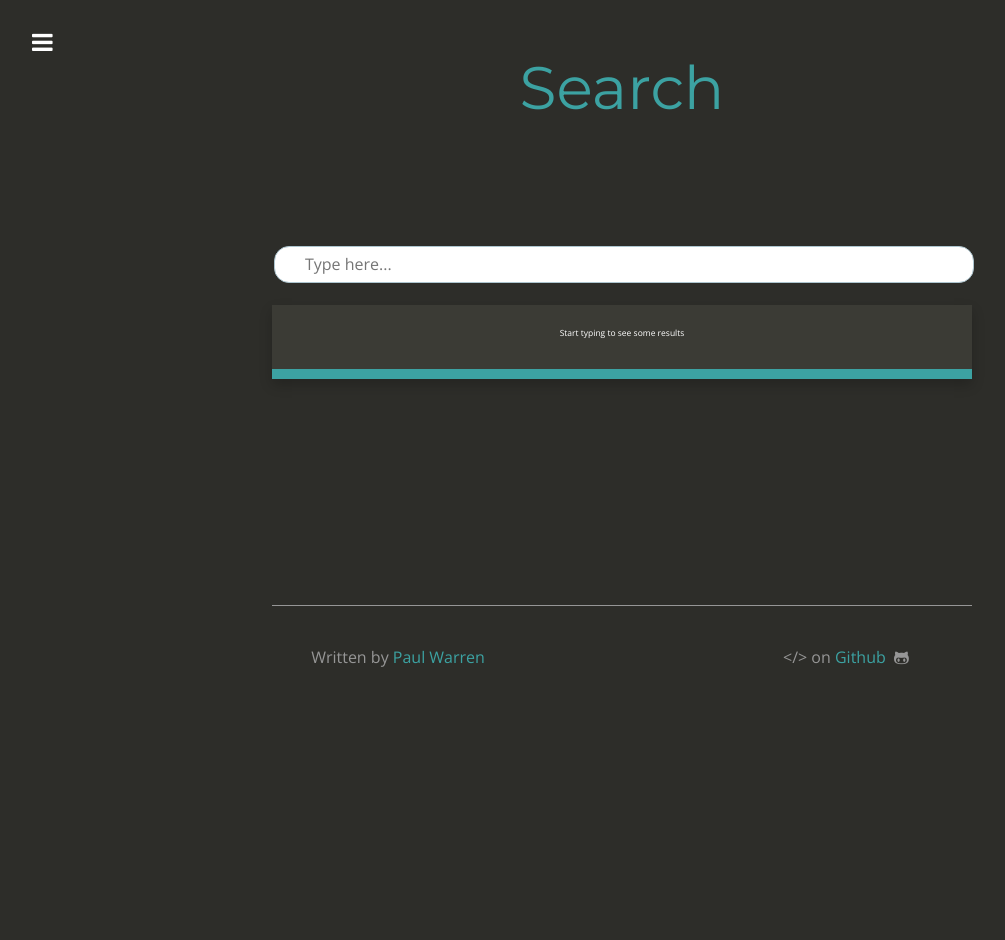
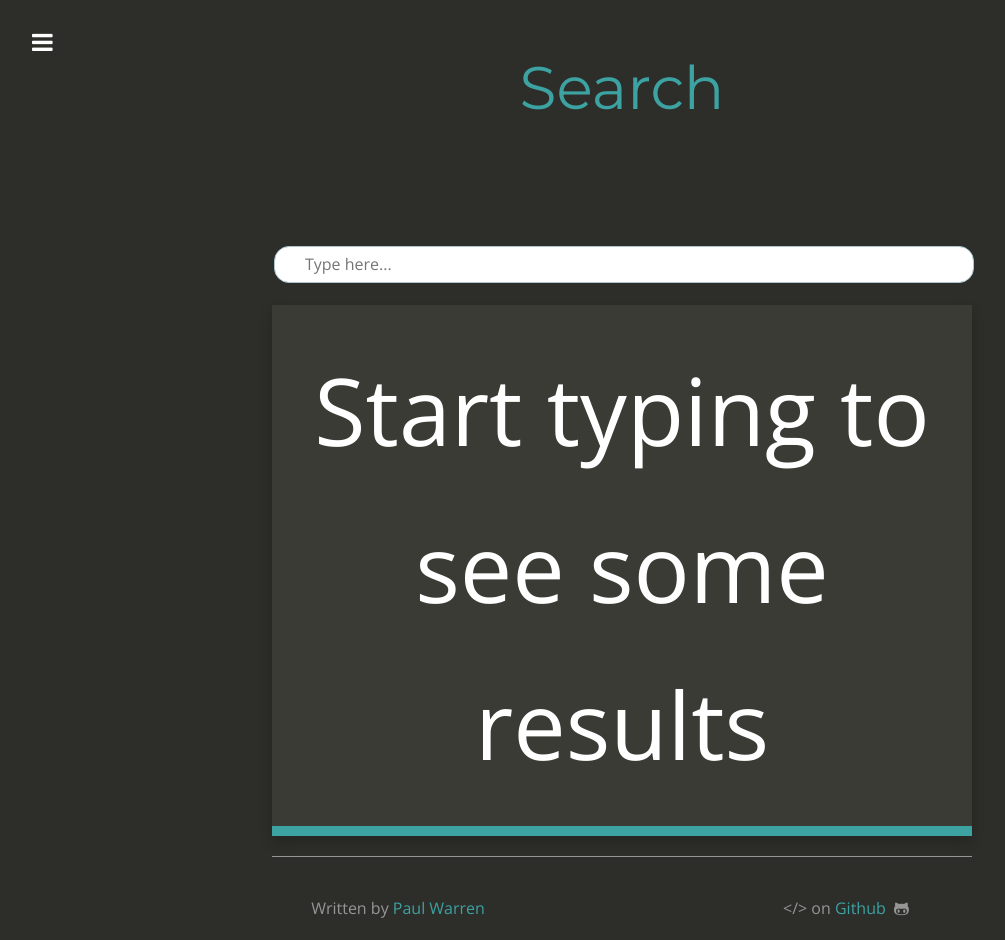
Before and after one commit to pawpoise/pawpoise.github.io, a Jekyll site: the page built from search.html, in a window 1280 px wide. Shown: the whole page, without its empty margins (18-1023 px from the left). Built offline with Jekyll 4.4.1, drawn with Linux system fonts in a browser that asks for light colours; nearby versions of some CDN libraries; before the commit the page ends 900 px from its top, so only the background shows below that.

Commit message:
bigger 10 point

```diff
--- a/css/style.scss
+++ b/css/style.scss
@@ -302,7 +302,7 @@ ul {
 
 	.articles {
 		text-align: center;
-		font-size: 10px;
+		font-size: 110px;
 
 		h2 {
 			margin-bottom: 30px;
```
